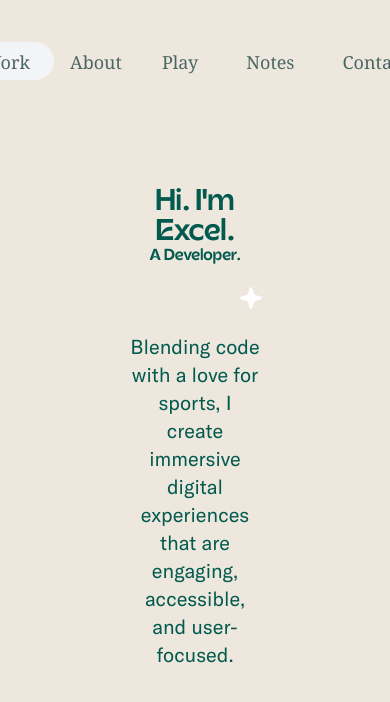
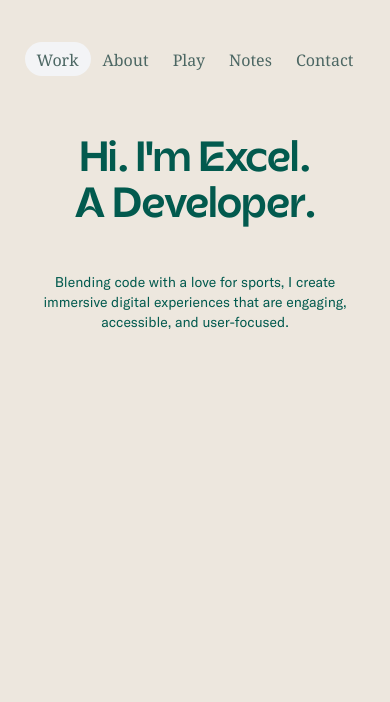
Before and after one commit to Kvngxel/Portfolio, a React (Vite) app in the folder portfolio/: page / in a window 390 px wide. Shown: the top 702 px of the page. Built offline with nearby package versions, Linux system fonts and the light colour scheme.

Commit message:
Making  hero section responsive

```diff
--- a/portfolio/src/components/Nav.jsx
+++ b/portfolio/src/components/Nav.jsx
@@ -22,12 +22,14 @@ export const Nav = () => {
   }, []); // Empty dependency array to run the effect only once
 
   return (
-    <div className={`flex justify-center w-[100%] md:w-auto pb-2 pt-2.5 mt-8 md:mx-[58vh] fixed top-0 md:left-0 md:right-0 z-10 bg-opacity-95 ${scrolled ? 'bg-white py-3 px-7 rounded-[30px]' : ''}`}>
-      <Link to="/" className={`px-6 text-[#4c6763] font-medium text-lg rounded-3xl pt-1.5 pb-1 font-serif ${isActive('/') ? 'bg-gray-100' : ''}`}>Work</Link>
-      <Link to="/about" className={`px-4 md:px-6 text-[#4c6763] font-medium text-lg rounded-3xl pt-1.5 pb-1 font-serif ${isActive('/about') ? 'bg-gray-100' : ''}`}>About</Link>
-      <Link to="/play" className={`px-6 text-[#4c6763] font-medium text-lg rounded-3xl pt-1.5 pb-1 font-serif ${isActive('/play') ? 'bg-gray-100' : ''}`}>Play</Link>
-      <Link to="/notes" className={`px-6 text-[#4c6763] font-medium text-lg rounded-3xl pt-1.5 pb-1 font-serif ${isActive('/notes') ? 'bg-gray-100' : ''}`}>Notes</Link>
-      <Link to="/contact" className={`px-6 text-[#4c6763] font-medium text-lg rounded-3xl pt-1.5 pb-1 font-serif ${isActive('/contact') ? 'bg-gray-100' : ''}`}>Contact</Link>
+    <div className={`flex justify-center w-[100%] md:w-auto pb-2 pt-2.5 mt-8
+          px-[10vh] md:mx-[60vh] fixed top-0 left-0 right-0 z-10 bg-opacity-95
+          ${scrolled ? 'bg-white rounded-[30px]' : ''}`}>
+      <Link to="/" className={`px-3 md:px-6 text-[#4c6763] font-medium text:xs md:text-lg rounded-3xl pt-1.5 pb-1 font-serif ${isActive('/') ? 'bg-gray-100' : ''}`}>Work</Link>
+      <Link to="/about" className={`px-3 md:px-6 text-[#4c6763] font-medium text:xs md:text-lg rounded-3xl pt-1.5 pb-1 font-serif ${isActive('/about') ? 'bg-gray-100' : ''}`}>About</Link>
+      <Link to="/play" className={`px-3 md:px-6 text-[#4c6763] font-medium text:xs md:text-lg rounded-3xl pt-1.5 pb-1 font-serif ${isActive('/play') ? 'bg-gray-100' : ''}`}>Play</Link>
+      <Link to="/notes" className={`px-3 md:px-6 text-[#4c6763] font-medium text:xs md:text-lg rounded-3xl pt-1.5 pb-1 font-serif ${isActive('/notes') ? 'bg-gray-100' : ''}`}>Notes</Link>
+      <Link to="/contact" className={`px-3 md:px-6 text-[#4c6763] font-medium text:xs md:text-lg rounded-3xl pt-1.5 pb-1 font-serif ${isActive('/contact') ? 'bg-gray-100' : ''}`}>Contact</Link>
     </div>
   );
 };
--- a/portfolio/src/pages/Home/Home.jsx
+++ b/portfolio/src/pages/Home/Home.jsx
@@ -11,18 +11,18 @@ export const Home = () => {
   return (
     <div className="bg-[#ede7de] pt-10 pb-40 w-[100%]">
       <Nav/>
-      <div className='px-32 mt-4'>
-        <div className='flex justify-end pr-36 mt-16 mb-[-40px]'>
+      <div className='px-7 md:px-32 mt-4'>
+        <div className='flex justify-end pr-36 mt-16 mb-[-40px] invisible md:visible absolute md:relative'>
           <svg fill="none" height="68" viewBox="0 0 68 68" width="68" xmlns="http://www.w3.org/2000/svg"><path d="m29.201 4.40976c1.4024-4.795399 8.1956-4.795399 9.598 0l4.8413 16.55444c.4787 1.6368 1.7587 2.9168 3.3955 3.3955l16.5544 4.8413c4.7954 1.4024 4.7954 8.1956 0 9.598l-16.5544 4.8413c-1.6368.4787-2.9168 1.7587-3.3955 3.3955l-4.8413 16.5544c-1.4024 4.7954-8.1956 4.7954-9.598 0l-4.8413-16.5544c-.4787-1.6368-1.7587-2.9168-3.3955-3.3955l-16.55444-4.8413c-4.795399-1.4024-4.795399-8.1956 0-9.598l16.55444-4.8413c1.6368-.4787 2.9168-1.7587 3.3955-3.3955z" fill="#fff"/></svg>
         </div>
-        <div className='mt-14'>
-          <p className='text-center text-3xl md:text-[17vh] text-pry leading-none font-bold font-acron'>Hi. I'm Excel.</p>
-          <p className='text-center md:text-[17vh] text-pry leading-none font-bold font-acron'>A Developer.</p>
+        <div className='mt-[30%] mb-[7%] md:mt-14'>
+          <p className='pb-1 md:pb-0 text-center text-[5vh] md:text-[17vh] text-pry leading-none font-bold md:font-bold font-acron'>Hi. I'm Excel.</p>
+          <p className='text-center text-[5vh] md:text-[17vh] text-pry leading-none font-bold font-acron'>A Developer.</p>
         </div>
-        <div className='flex justify-start pl-28'>
+        <div className='flex justify-start pl-28 invisible md:visible absolute md:relative'>
           <svg fill="none" height="68" viewBox="0 0 68 68" width="68" xmlns="http://www.w3.org/2000/svg"><path d="m29.201 4.40976c1.4024-4.795399 8.1956-4.795399 9.598 0l4.8413 16.55444c.4787 1.6368 1.7587 2.9168 3.3955 3.3955l16.5544 4.8413c4.7954 1.4024 4.7954 8.1956 0 9.598l-16.5544 4.8413c-1.6368.4787-2.9168 1.7587-3.3955 3.3955l-4.8413 16.5544c-1.4024 4.7954-8.1956 4.7954-9.598 0l-4.8413-16.5544c-.4787-1.6368-1.7587-2.9168-3.3955-3.3955l-16.55444-4.8413c-4.795399-1.4024-4.795399-8.1956 0-9.598l16.55444-4.8413c1.6368-.4787 2.9168-1.7587 3.3955-3.3955z" fill="#fff"/></svg>
         </div>
-        <p className='text-center md:px-52 pb-4 text-xl text-pry font-body font-medium'>
+        <p className='pt-5 md:pt-0 text-center md:px-52 pb-4 text-sm md:text-xl text-pry font-body font-medium'>
           Blending code with a love for sports, I create immersive digital experiences
           that are engaging, accessible, and user-focused.
         </p>
```
